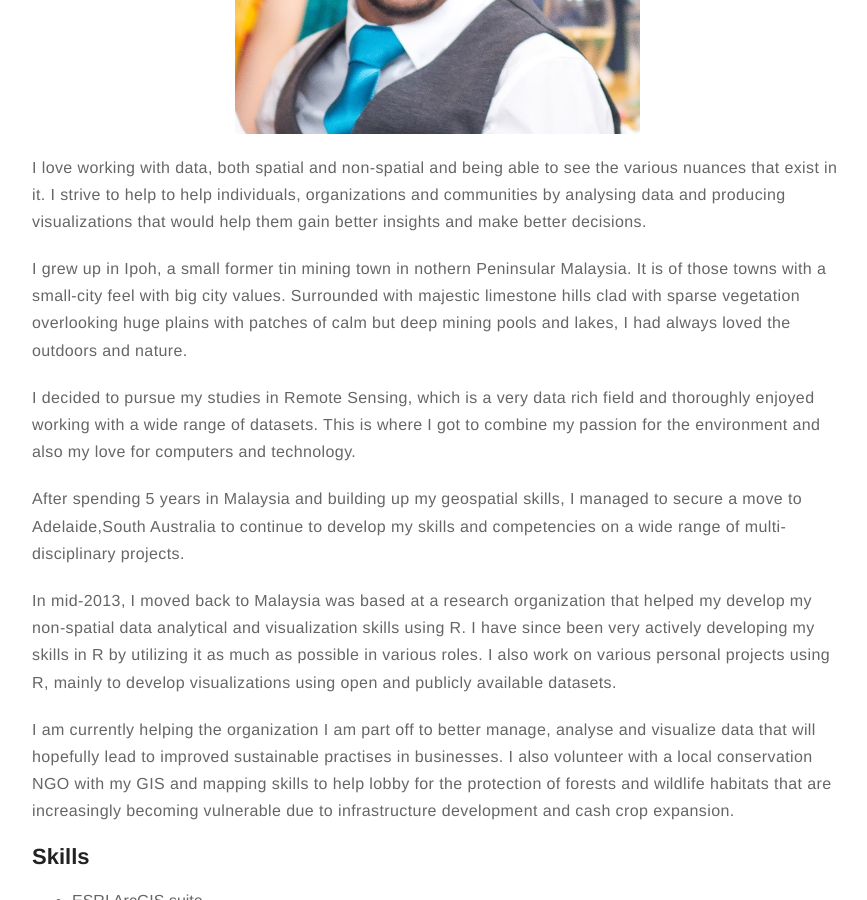
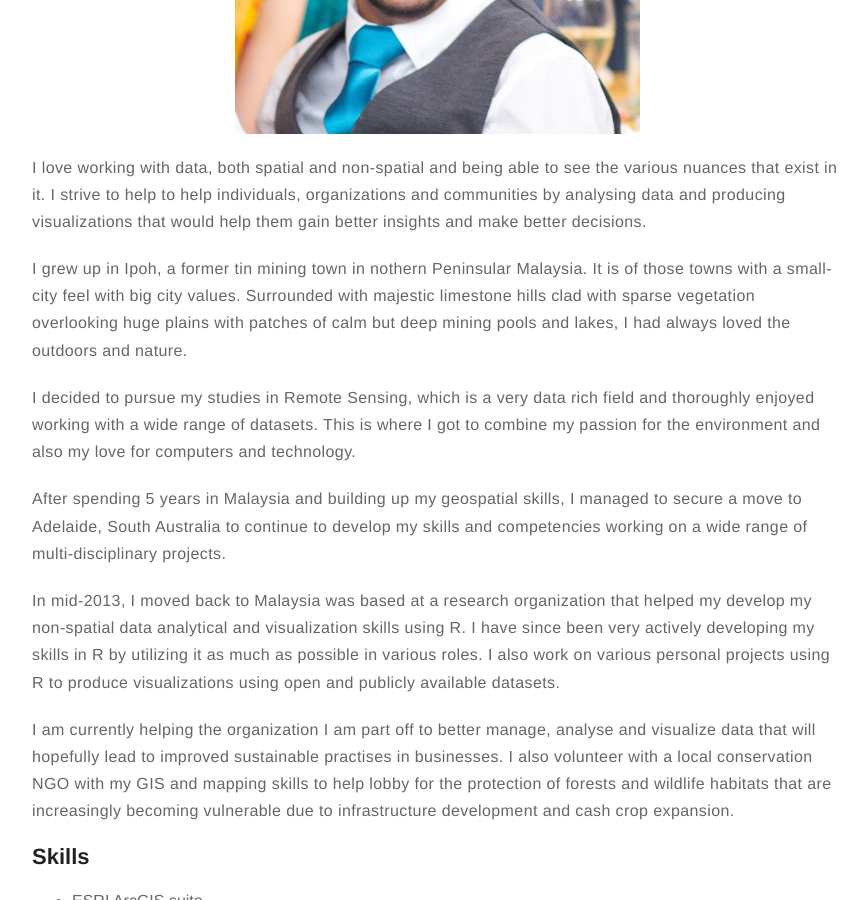
Before and after one commit to jasonjb82/jasonjb82.github.io, a Jekyll site: the page built from about.md, in a window 1280 px wide and 900 px high, scrolled down 379 px. Shown: the whole window, without its empty margins (203-1070 px from the left). Built offline with Jekyll 4.4.1, drawn with Linux system fonts in a browser that asks for light colours.

Commit message:
Create about.md

```diff
--- a/about.md
+++ b/about.md
@@ -8,7 +8,7 @@ layout: page
 exist in it. I strive to help to help individuals, organizations and communities by analysing data and
 producing visualizations that would help them gain better insights and make better decisions.</p>
 
-<p>I grew up in Ipoh, a small former tin mining town in nothern Peninsular Malaysia. It is of those towns
+<p>I grew up in Ipoh, a former tin mining town in nothern Peninsular Malaysia. It is of those towns
 with a small-city feel with big city values. Surrounded with majestic limestone hills clad with sparse
 vegetation overlooking huge plains with patches of calm but deep mining pools and lakes, I had always loved
 the outdoors and nature.</p>
@@ -18,13 +18,13 @@ working with a wide range of datasets. This is where I got to combine my passion
 my love for computers and technology.</p>
 
 <p>After spending 5 years in Malaysia and building up my geospatial skills, I managed to secure a move
-to Adelaide,South Australia to continue to develop my skills and competencies on a wide range of multi-disciplinary
-projects.</p>
+to Adelaide, South Australia to continue to develop my skills and competencies working on a wide range of
+multi-disciplinary projects.</p>
 
 <p>In mid-2013, I moved back to Malaysia was based at a research organization that helped my develop my
 non-spatial data analytical and visualization skills using R. I have since been very actively developing
 my skills in R by utilizing it as much as possible in various roles. I also work on various personal projects
-using R, mainly to develop visualizations using open and publicly available datasets.
+using R to produce visualizations using open and publicly available datasets.
 
 <p>I am currently helping the organization I am part off to better manage, analyse and visualize data that
 will hopefully lead to improved sustainable practises in businesses. I also volunteer with a local conservation
```
